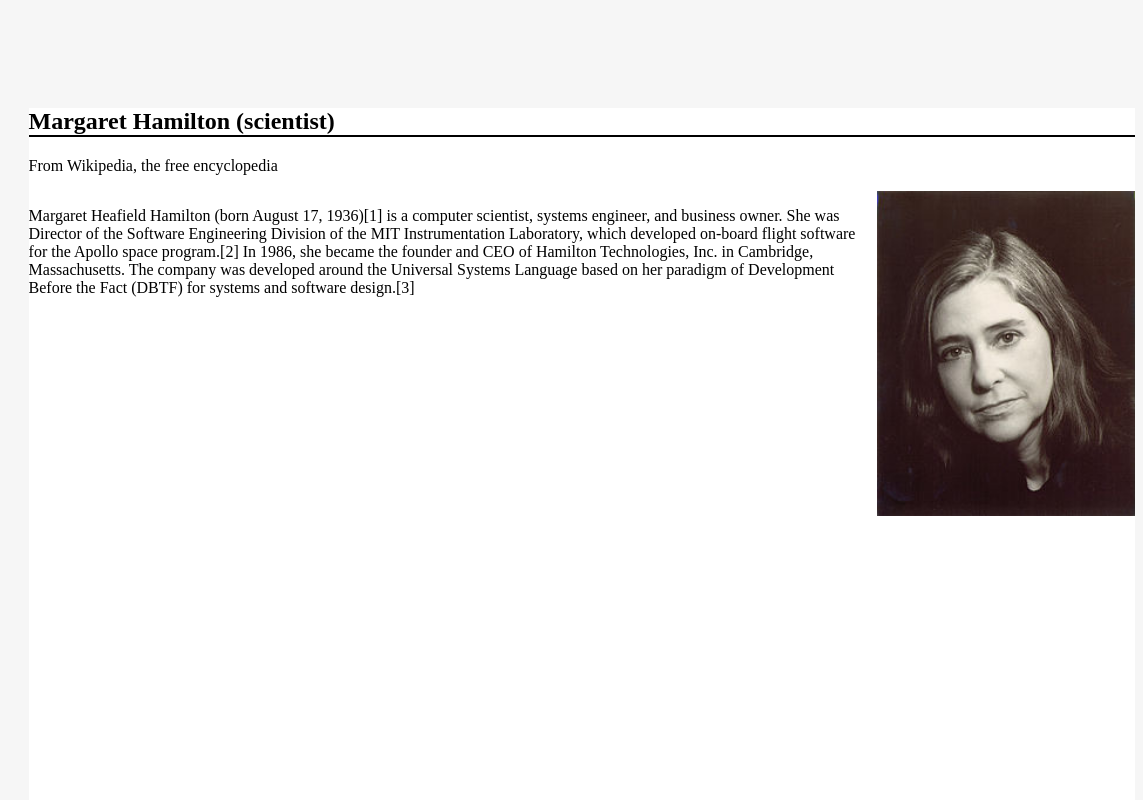
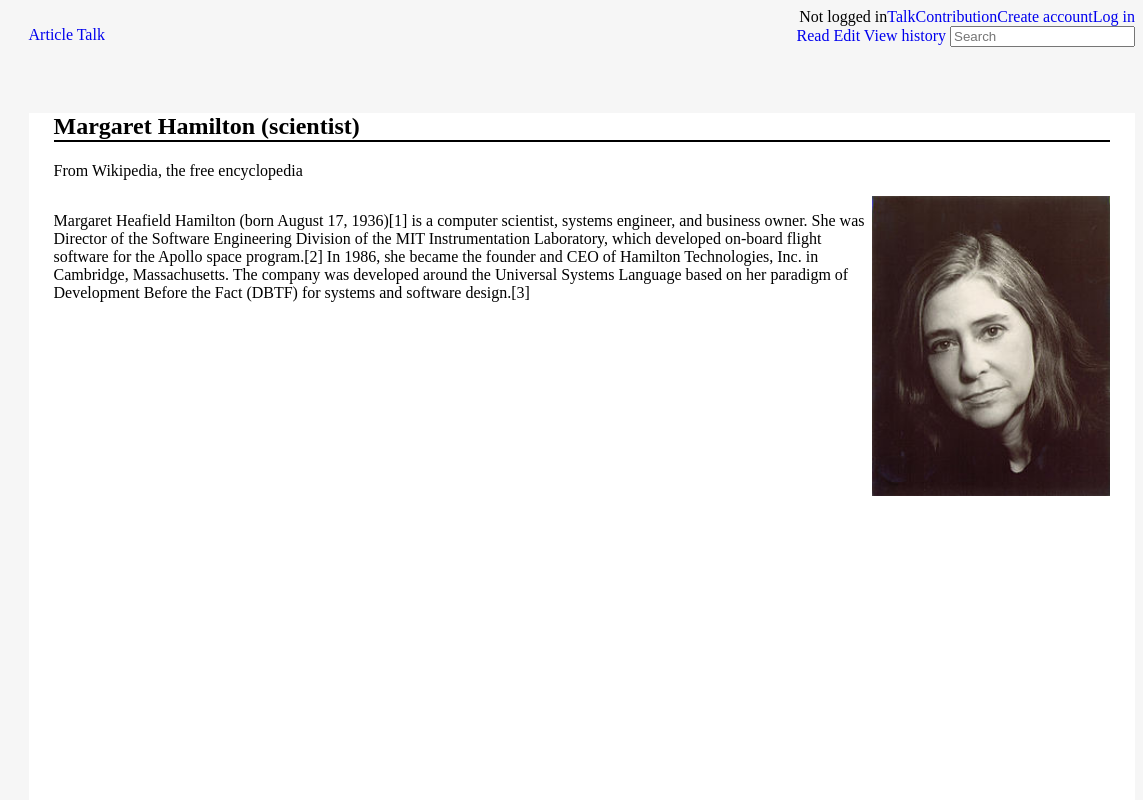
Before and after one commit to greenfox-velox/danielliptak, a plain HTML site: page week2/wiki/wiki.html in a window 1280 px wide. Shown: the top 800 px of the page, 137-1280 px from the left. Drawn offline with Linux system fonts and the light colour scheme.

Commit message:
base of header is done

```diff
--- a/week2/wiki/style/wiki.css
+++ b/week2/wiki/style/wiki.css
@@ -14,6 +14,7 @@ body {
 main {
   height: 5465px;
   background-color: white;
+  margin-right: 0px;
 }
 aside {
   width: 180px;
@@ -25,9 +26,11 @@ aside {
 header {
   height: 80px;
 }
+a {
+  text-decoration: none;
+}
 .sidebar a {
   display: block;
-  text-decoration: none;
   margin-left: 15px;
 }
 .sidebar {
@@ -42,3 +45,20 @@ h1 {
 .text-and-picture {
   display: flex;
 }
+.header__main--login {
+  display: flex;
+  justify-content: flex-end;
+}
+.login-status {
+  padding: 0px;
+  margin: 0px;
+}
+.article {
+  margin: 25px;
+}
+.header__main-navigation-left {
+  float: left;
+}
+.header__main-navigation-right {
+  float: right;
+}
--- a/week2/wiki/wiki.html
+++ b/week2/wiki/wiki.html
@@ -62,9 +62,30 @@
     </aside>
       <div class="main">
         <header>
-
+          <div class="header__main">
+            <div class="header__main--login">
+              <p class="login-status">Not logged in</p>
+              <a href="#">Talk</a>
+              <a href="#">Contribution</a>
+              <a href="#">Create account</a>
+              <a href="#">Log in</a>
+            </div>
+            <div class="header__main-navigation">
+              <div class="header__main-navigation-left">
+                <a href="#">Article</a>
+                <a href="#">Talk</a>
+              </div>
+              <div class="header__main-navigation-right">
+                <a href="#">Read</a>
+                <a href="#">Edit</a>
+                <a href="#">View history</a>
+                <input type="search" name="searchbar" placeholder="Search">
+              </div>
+            </div>
+          </div>
         </header>
         <main>
+          <div class="article">
             <section class="first">
               <h1>Margaret Hamilton (scientist)</h2>
               <p>From Wikipedia, the free encyclopedia</p>
@@ -73,7 +94,7 @@
                 <img src="images/Margaret_Hamilton.jpg" alt="profi"/>
               </div>
             </section>
-
+          </div>
         </main>
       <div>
     <footer>
```
Lines whose indentation alone changed are shown as unchanged.
